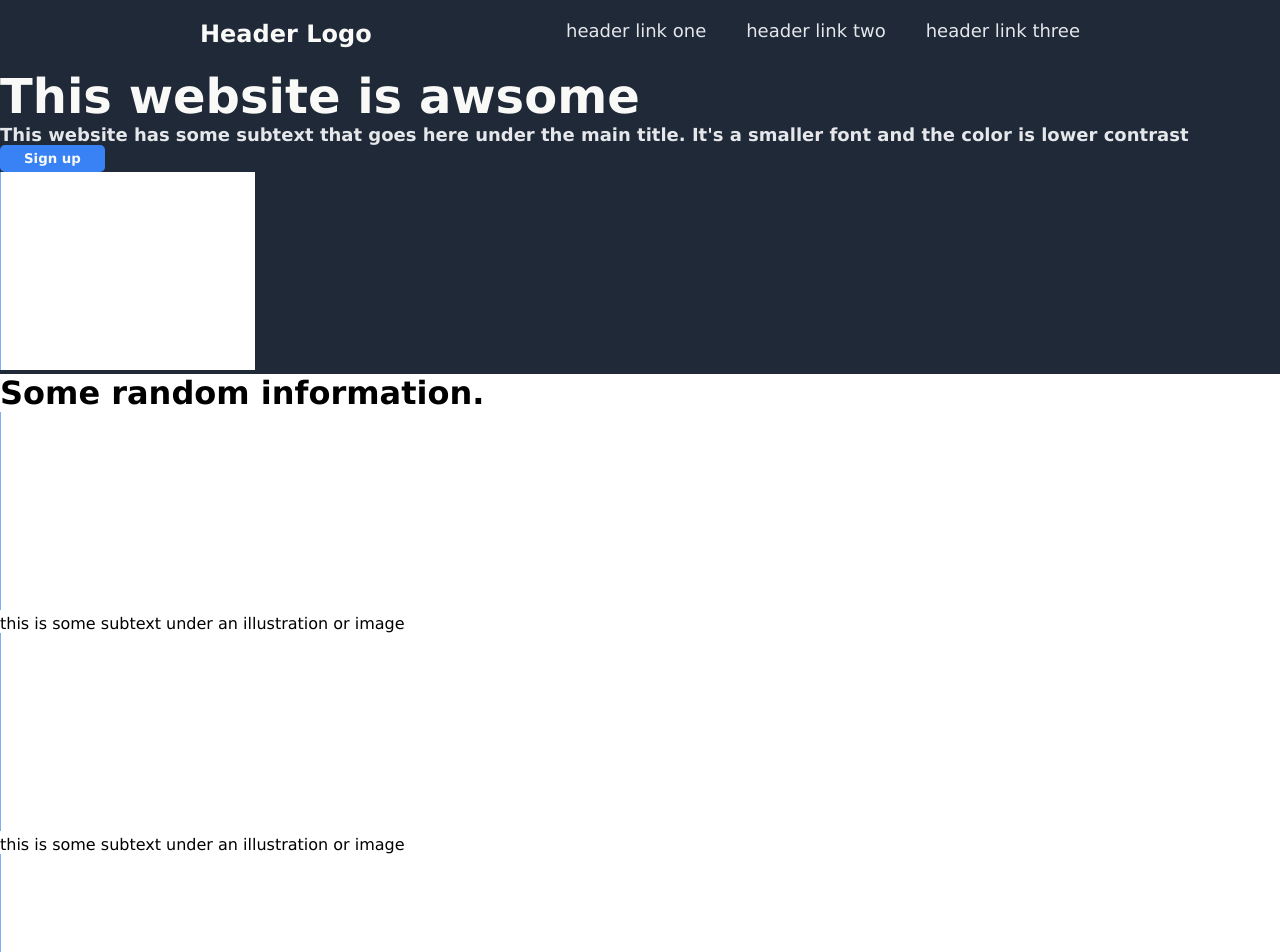
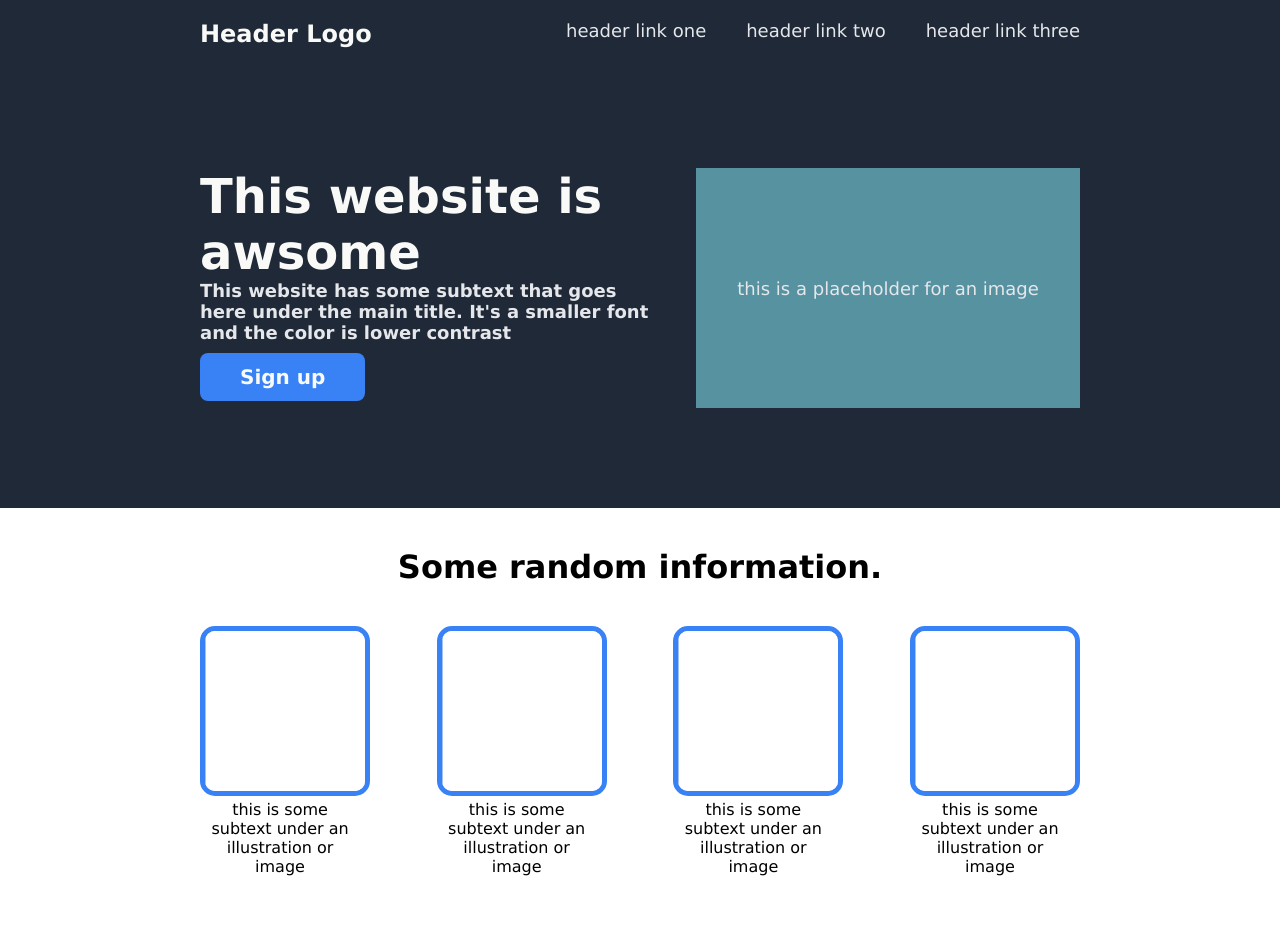
Before and after one commit to Zyresx/landing-page, a plain HTML site: page index.html in a window 1280 px wide. Shown: the top 952 px of the page. Drawn offline with Linux system fonts and the light colour scheme.

Commit message:
styled the information section

```diff
--- a/index.html
+++ b/index.html
@@ -22,25 +22,29 @@
                 <h3 class="header_subtitle">This website has some subtext that goes here under the main title. It's a smaller font and the color is lower contrast</h3>
                 <button class="header_sign_up_button" type="button">Sign up</button>
             </div>
-            <img class="header_image" src="./white.png" alt="white">
+            <div class="header_image">
+                <p class="header_image_text">this is a placeholder for an image</p>
+            </div>
         </div>
     </div>
     <div class="information">
-        <h1 class="information_title">Some random information.</h1>
+        <div class="information_title">
+            <h1 class="information_title_text">Some random information.</h1>
+        </div>
         <div class="information_sets">
-            <div class="information_set1">
+            <div class="information_set">
                 <img class="information_image" src="./white.png" alt="white">
                 <p class="information_text">this is some subtext under an illustration or image</p>
             </div>
-            <div class="information_set2">
+            <div class="information_set">
                 <img class="information_image" src="./white.png" alt="white">
                 <p class="information_text">this is some subtext under an illustration or image</p>
             </div>
-            <div class="information_set3">
+            <div class="information_set">
                 <img class="information_image" src="./white.png" alt="white">
                 <p class="information_text">this is some subtext under an illustration or image</p>
             </div>
-            <div class="information_set4">
+            <div class="information_set">
                 <img class="information_image" src="./white.png" alt="white">
                 <p class="information_text">this is some subtext under an illustration or image</p>
             </div>
--- a/style.css
+++ b/style.css
@@ -14,7 +14,8 @@
     color: #F9FAF8;
 }
 .header_subtitle,
-.header_link{
+.header_link,
+.header_image_text{
     font-size: 18px;
     color: #E5E7EB;
 }
@@ -25,22 +26,24 @@
 .header_sign_up_button{
     background-color: #3882F6;
     border: none;
-    border-radius: 5px;
-    padding: 6px 24px;
+    border-radius: 8px;
+    padding: 12px 40px;
     color: #F9FAF8;
     font-weight: bold;
+    font-size: 20px;
 }
 .sign_up_button{
     background-color: #3882F6;
     border: 2px solid #F9FAF8;
-    border-radius: 5px;
-    padding: 6px 24px;
+    border-radius: 8px;
+    padding: 12px 40px;
     color: #F9FAF8;
     font-weight: bold;
+    font-size: 20px;
 }
-.information_tile{
+.information_tile_text{
     font-size: 36px;
-    font-weight: extra-bold;
+    font-weight:800;
     color: #1F2937;
 }
 .quote{
@@ -49,6 +52,7 @@
 .quote_text{
     font-size: 36px;
     font-style: italic;
+    font-weight: 200;
     color: #1f2937;
 }
 
@@ -65,3 +69,49 @@
 .header_link{
     text-decoration: none;
 }
+.header_body{
+    padding: 100px 200px;
+    display: flex;
+    gap: 40px;
+}
+.header_image{
+    height: 240px;
+    width: 1000px;
+    background-color: #5792a1;
+    display: flex;
+    flex-wrap: wrap;
+    align-content: center;
+    justify-content: center;
+}
+.header_sign_up_button{
+    margin-top: 10px;
+}
+.information{
+    padding-left: 200px ;
+    padding-right: 200px;
+    padding-bottom: 100px;
+}
+.information_title{
+    display: flex;
+    flex-wrap: wrap;
+    justify-content: center;
+    padding: 40px;
+}
+.information_sets{
+    display: flex;
+
+    justify-content:space-between;
+    gap: 30px;
+}
+.information_image{
+    border: 5px solid #3882F6;
+    border-radius: 15px;
+    height: 160px;
+    width: 160px;
+
+}
+.information_text{
+    width: 160px;
+    text-align: center;
+
+}
```
